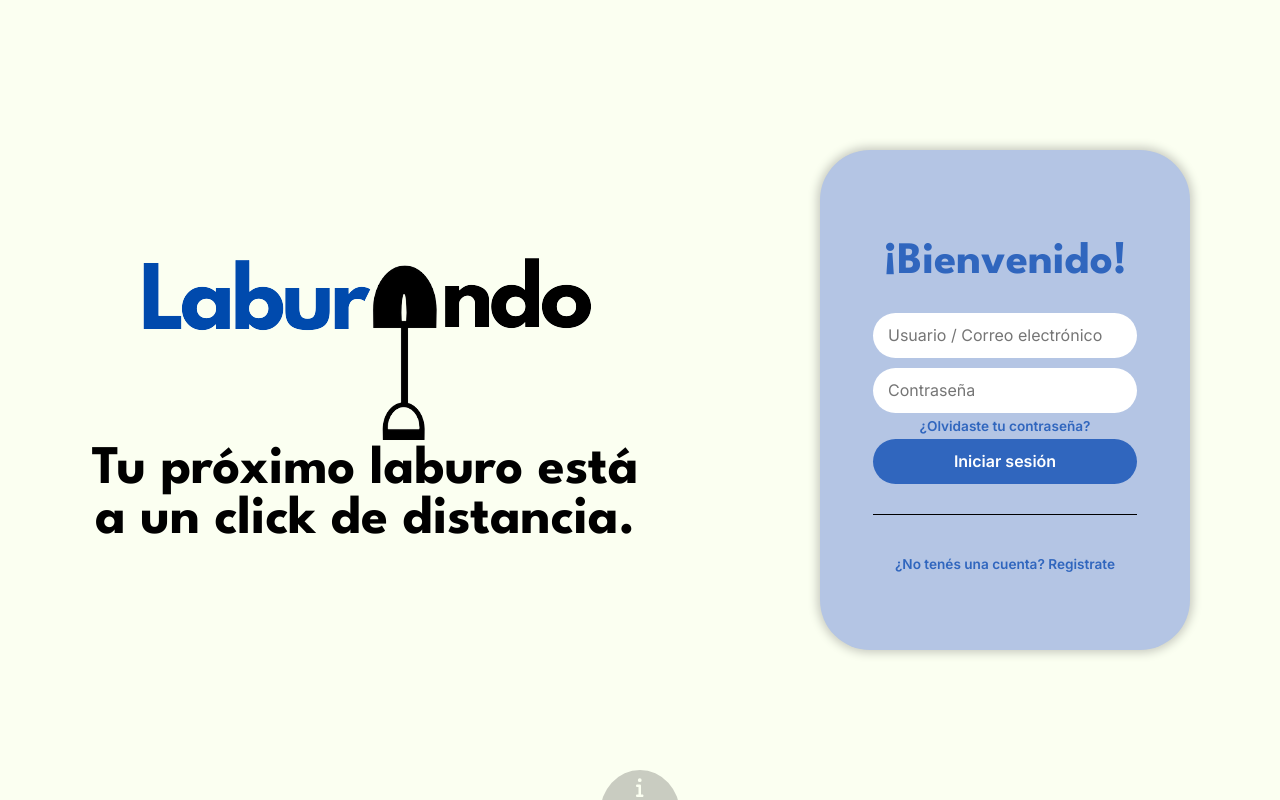
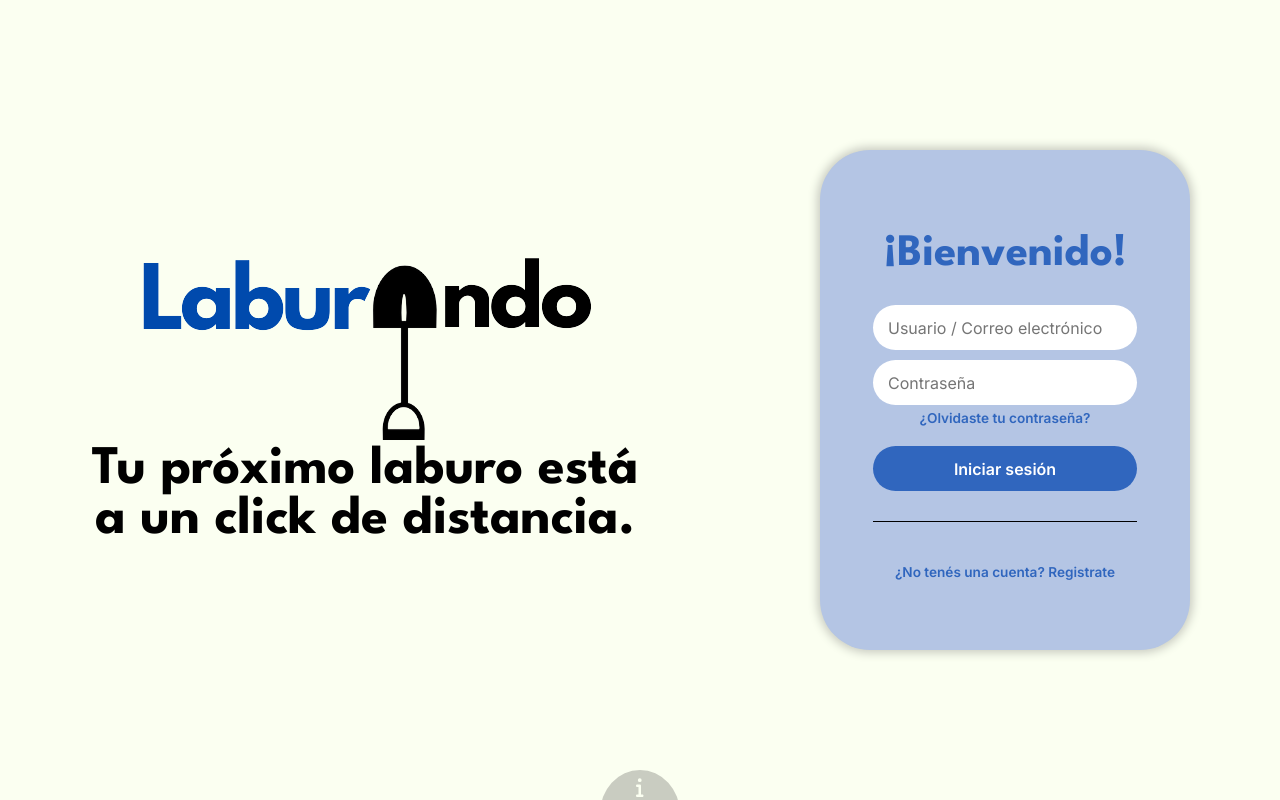
Before and after one commit to FrancoBorsella1/laburAndo-frontend, a React (Create React App) app: page / in a window 1280 px wide. Built offline with nearby package versions, Linux system fonts and the light colour scheme.

Commit message:
Se modificó un estilo para separar le botón del formulario

```diff
--- a/src/pages/Login.js
+++ b/src/pages/Login.js
@@ -101,7 +101,7 @@ function Login() {
                         />
                         {passwordError && <p className='error-input'>{passwordError}</p>}
                         <Link>¿Olvidaste tu contraseña?</Link>
-                        <button type='submit' onClick={iniciarSesion}>Iniciar sesión</button>
+                        <button className='boton-superior-aux' type='submit' onClick={iniciarSesion}>Iniciar sesión</button>
                         <div className='linea-horizontal'></div>
                     </div>
                     <div className='contenedor-links'>
--- a/src/styles/Login.css
+++ b/src/styles/Login.css
@@ -69,3 +69,7 @@
     color: red;
     margin: 3px;
 }
+
+#contenedor-login .boton-superior-aux{ /*Da un margin top para separar los botones de los input ("aux" porque se podría mejorar xd)*/
+    margin-top: 20px;
+}
```
